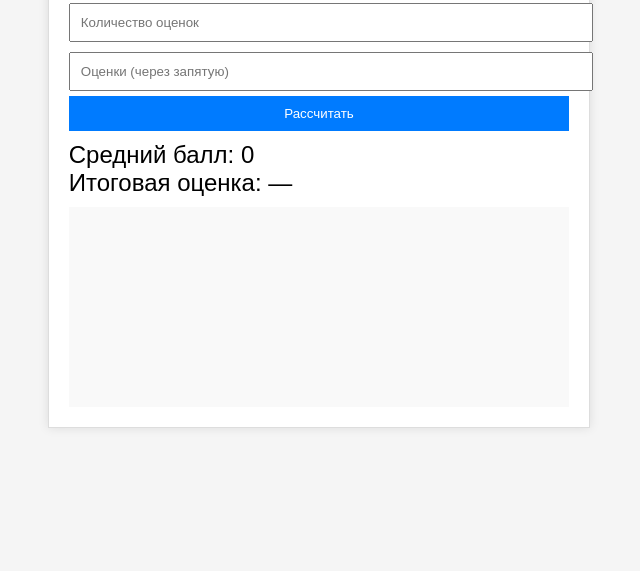
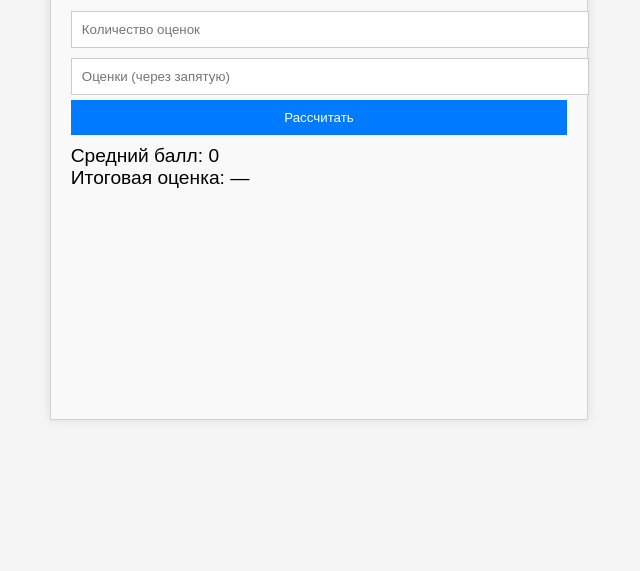
Before and after one commit to rinqxss/kalkulator, a plain HTML site: page index.html in a window 1280 px wide. Shown: the part 245-816 px from the top of the page, without its empty margins (321-961 px from the left). Drawn offline with Linux system fonts and the light colour scheme.

Commit message:
изменение style css

```diff
--- a/style.css
+++ b/style.css
@@ -4,13 +4,13 @@ body {
     justify-content: center;
     align-items: center;
     height: 100vh;
-    background-color: #f5f5f5;
+    background-color: #f5f5f5; /* Бежевый цвет */
 }
 
 .calculator {
-    background-color: #fff;
+    background-color: #f9f9f9; /* Светлый бежевый */
     padding: 20px;
-    border: 1px solid #ddd;
+    border: 1px solid #d3d3d3; /* Серая граница */
     box-shadow: 0 0 10px rgba(0, 0, 0, 0.1);
 }
 
@@ -18,12 +18,14 @@ input {
     width: 100%;
     padding: 10px;
     margin: 5px 0;
+    border: 1px solid #ccc; /* Светло-серый цвет границы */
+    background-color: #fff; /* Белый фон */
 }
 
 button {
     width: 100%;
     padding: 10px;
-    background-color: #007bff;
+    background-color: #007bff; /* Синий цвет */
     color: #fff;
     border: none;
     cursor: pointer;
@@ -31,12 +33,12 @@ button {
 
 #result {
     margin-top: 10px;
-    font-size: 1.5em;
+    font-size: 1.2em;
 }
 
 #log {
     margin-top: 10px;
-    background-color: #f9f9f9;
+    background-color: #f9f9f9; /* Светлый бежевый */
     overflow-y: scroll;
     height: 200px;
 }
```
